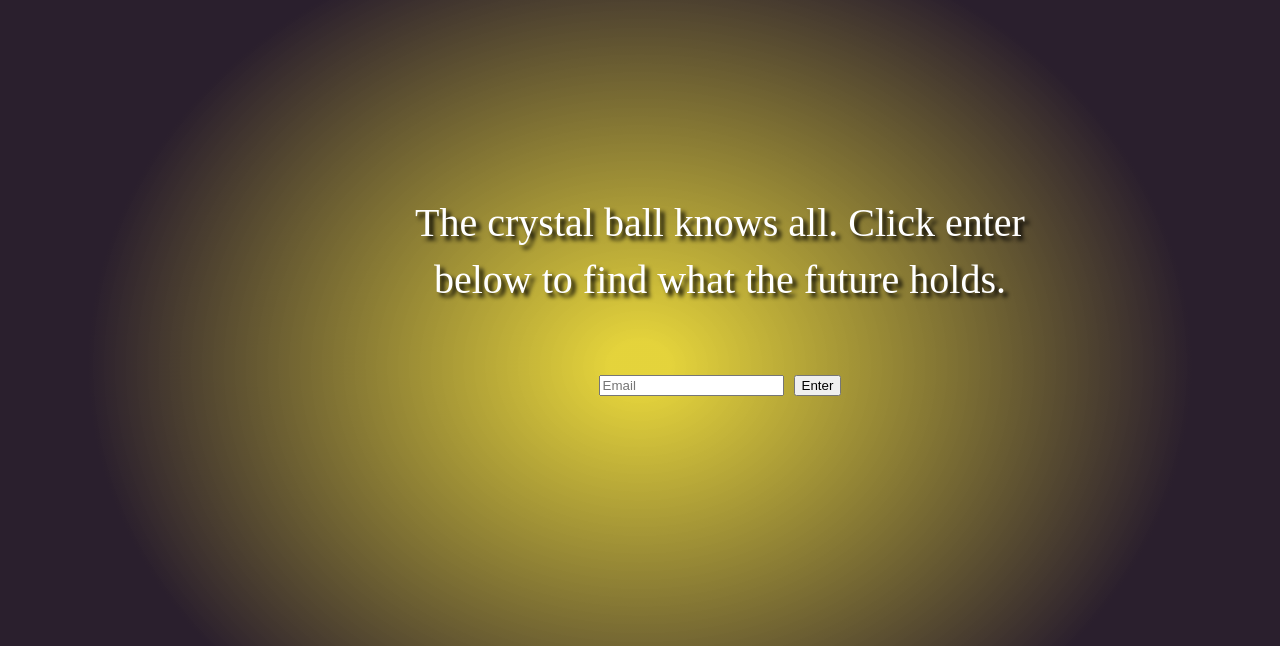
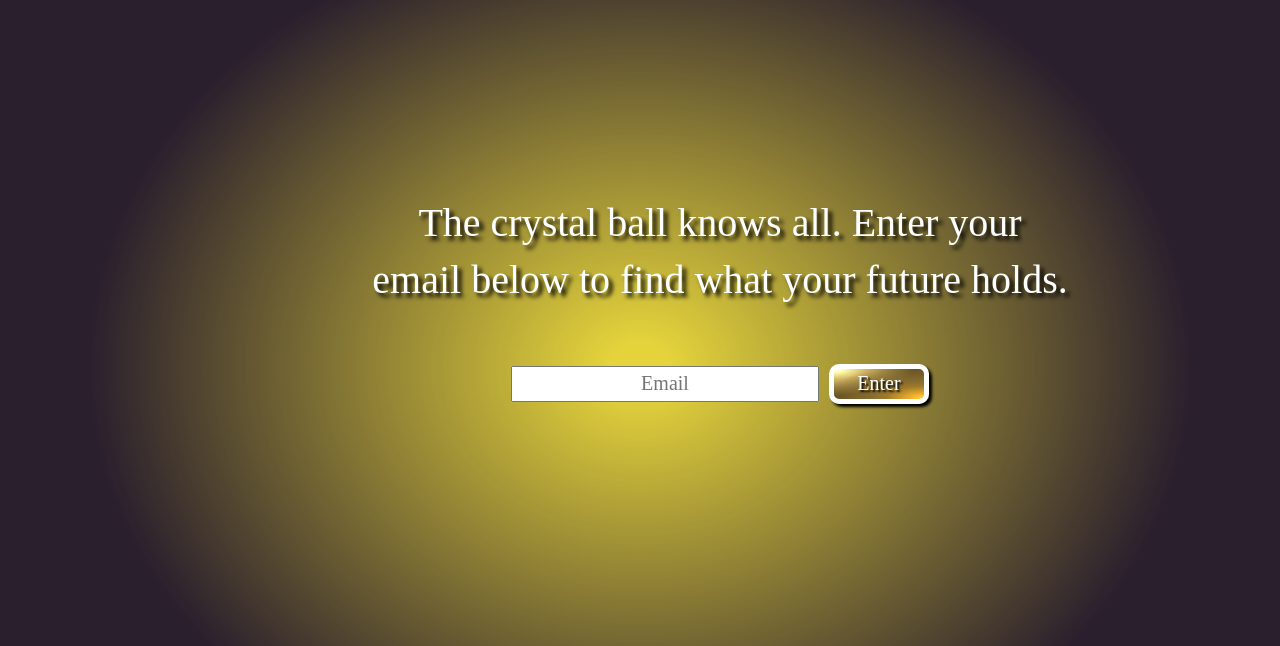
Before and after one commit to tdelpidio/Foundations-Capstone, a website: page Client/welcome.html in a window 1280 px wide. Shown: the part 154-800 px from the top of the page. Drawn offline with nearby package versions, Linux system fonts and the light colour scheme; a web font is replaced by a local one.

Commit message:
Welcome page input field corrected.

```diff
--- a/Client/style.css
+++ b/Client/style.css
@@ -66,12 +66,49 @@ h1 {
 
 }
 
+#email{
+    width: 300px;
+    height: 30px;
+    left: 500px;
+    top: 375px;
+    font-family: 'Paprika';
+    font-style: normal;
+    font-weight: 400;
+    font-size: 20px;
+    line-height: 57px;
+    text-align: center;
+    color: black;
+}
+
+#enterBtn{
+    bottom: 230px;
+    width: 100px;
+    height: 40px;
+    background: radial-gradient(ellipse farthest-corner at right bottom, #FEDB37 0%, #FDB931 8%, #9f7928 30%, #8A6E2F 40%, transparent 80%),
+    radial-gradient(ellipse farthest-corner at left top, #FFFFFF 0%, #FFFFAC 8%, #D1B464 25%, #5d4a1f 62.5%, #5d4a1f 100%);
+    border: 5px solid white;
+    border-radius: 10px;
+    font-family: 'Paprika';
+    font-style: normal;
+    font-size: 20px;
+    text-align: center;
+    text-shadow: 2px 2px 2px black;
+    color: white;
+    margin-left: auto;
+    margin-right: auto;
+    box-shadow: 3px 3px 3px black;
+}
+
+#enterBtn:hover{
+    border:5px solid #2A1F2D;
+    color:#2A1F2D;
+}
+
 #crystal-ball{
     position: absolute;
     display: block;
     width: 600px;
     height: 530px;
-    /* left: 475px; */
     top: 200px;
     background-image: url(https://cdn.pixabay.com/photo/2019/03/09/08/28/crystal-ball-4043805_1280.jpg);
     background-size: 200%;
@@ -93,13 +130,11 @@ h1 {
     display:block;
     width: 573px;
     height: 200px;
-    /* left: 475px; */
     top: 720px;
     background: radial-gradient(50% 50% at 50% 50%, rgba(255, 255, 251, 0.92186) 0%, rgba(140, 139, 121, 0.9337) 2.6%, #4B4B3C 17.19%, rgba(29, 28, 7, 0.79) 51.56%, rgba(0, 0, 0, 0.341136) 82.81%, rgba(133, 129, 48, 0) 100%, rgba(38, 37, 17, 0) 100%);
     margin-left: auto;
     margin-right: auto;
 }
-
 
 #get{
     position: absolute;
@@ -118,12 +153,12 @@ h1 {
     font-size: 40px;
     line-height: 57px;
     color: white;
+}
+#get:hover{
+    border:5px solid #2A1F2D;
+    color:#2A1F2D;
+}
 
-    /* -webkit-text-fill-color: black;
-    -webkit-text-stroke-width: 3px;
-    -webkit-text-stroke-color: black; */
-
-}
 #reset{
     position: absolute;
     width: 200px;
@@ -143,11 +178,12 @@ h1 {
     font-size: 40px;
     line-height: 57px;
     color: white;
+}
+#reset:hover{
+    border:5px solid #2A1F2D;
+    color:#2A1F2D;
+}
 
-    /* -webkit-text-fill-color: #12130F;
-    -webkit-text-stroke-width: 3px;
-    -webkit-text-stroke-color: #12130F; */
-}
 #ask{
     position: absolute;
     width: 400px;
@@ -167,17 +203,18 @@ h1 {
     font-size: 40px;
     line-height: 57px;
     color: white;
+}
 
-    /* -webkit-text-fill-color: #12130F;
-    -webkit-text-stroke-width: 3px;
-    -webkit-text-stroke-color: #12130F; */
+#ask:hover{
+    border:5px solid #2A1F2D;
+    color:#2A1F2D;
 }
+
 #message{
     position: absolute;
     display: block;
     width: 450px;
     height: 530px;
-    /* left: 540px; */
     top: 375px;
     font-family: 'Paprika';
     font-style: normal;
@@ -219,11 +256,11 @@ h1 {
     color: white;
     margin-left: auto;
     margin-right: auto;
+}
 
-    /* -webkit-text-fill-color: white;
-    -webkit-text-stroke-width: px;
-    -webkit-text-stroke-color: black; */
-
+#submitBtn2:hover{
+    border:5px solid #2A1F2D;
+    color:#2A1F2D;
 }
 
 #newInputBox{
--- a/Client/welcome.html
+++ b/Client/welcome.html
@@ -15,12 +15,12 @@
     </div>
 
     <div class="middle">
-    <p>The crystal ball knows all. Click enter below to find what the future holds.</p>
+    <p>The crystal ball knows all. Enter your email below to find what your future holds.</p>
 
-
-    <input type="email" id="email" placeholder="Email" />
-    <button id="enter">Enter</button>
-    <!-- <a href="./main.html">Enter</a> -->
+<form id="entryInput" action="./main.html">
+    <input type="email" id="email" placeholder="Email" required/>
+    <button id="enterBtn">Enter</button></a>
+</form>
     </div>
 
     <script src="../node_modules/axios/dist/axios.min.js"></script>
--- a/Server/controller.js
+++ b/Server/controller.js
@@ -26,9 +26,6 @@ module.exports = {
 const database = [
     {
         email: 'abc123@gmail.com'
-    },
-    {
-        email: 'johnsmith@yahoo.com'
     },
 ]
 
```
